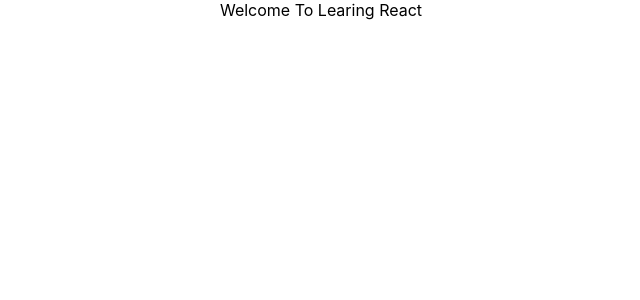
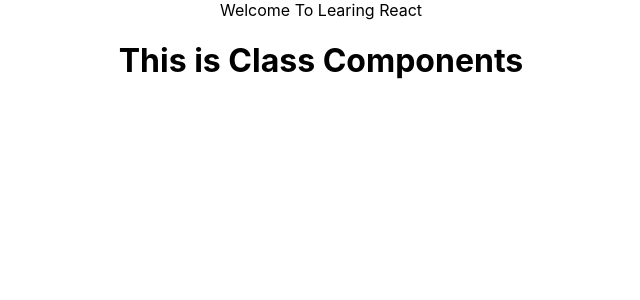
Before and after one commit to 102AMIT/Learing_React_With_Some_mini_Project, a React (Create React App) app: page / in a window 1280 px wide. Shown: the top 300 px of the page, without its empty margins (319-959 px from the left). Built offline with nearby package versions, Linux system fonts and the light colour scheme.

Commit message:
adding class componenets

```diff
--- a/src/App.js
+++ b/src/App.js
@@ -2,11 +2,13 @@
 import './App.css';
 
 import Welcome from './components/Welcome';
+import ClassComponets from './components/ClassComponents';
 
 function App() {
   return (
     <div className="App">
       <Welcome />
+      <ClassComponets />
     </div>
   );
 }
--- /dev/null
+++ b/src/components/ClassComponents.jsx
@@ -0,0 +1,9 @@
+import React from 'react';
+
+class Class_componets extends React.Component{
+    render(){
+        return <h1>This is Class Components </h1>
+    }
+}
+
+export default Class_componets;
```
